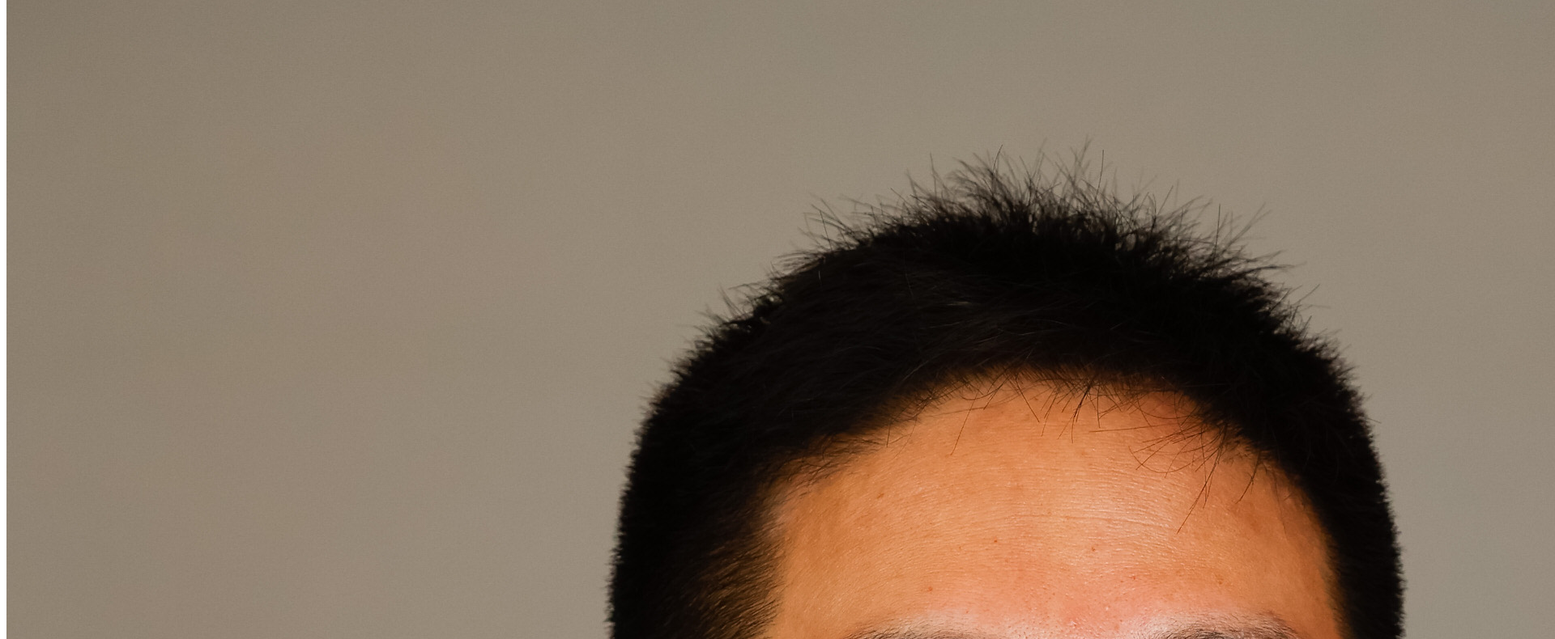
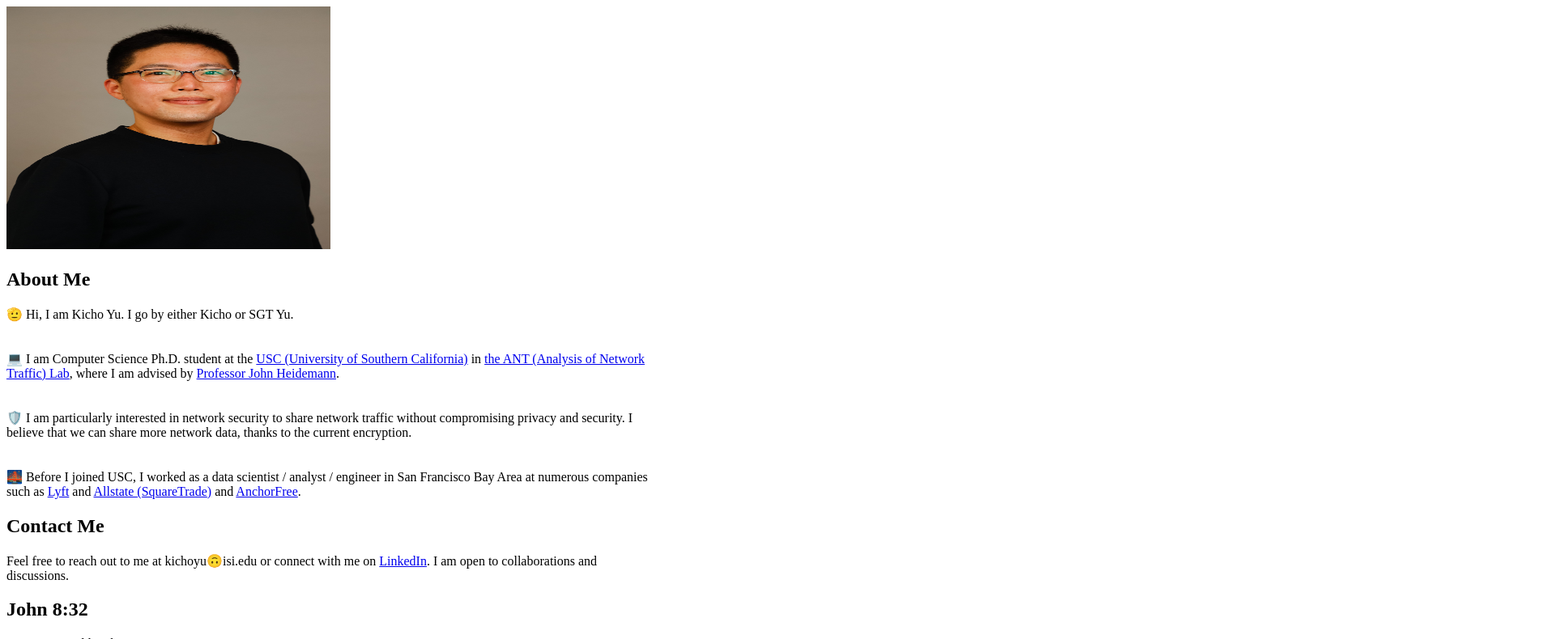
Before and after one commit to excelsky/excelsky.github.io, a plain HTML site: page index.html in a window 1280 px wide. Shown: the part 81-871 px from the top of the page at 81% size, 1920 px wide, since content can reach past the window. Drawn offline with Linux system fonts and the light colour scheme.

Commit message:
no style auto

```diff
--- a/index.html
+++ b/index.html
@@ -15,12 +15,10 @@
   <title>My Homepage</title>
 </head>
 <body>
+    <h1>Kicho Yu (유기초)</h1>
     <picture>
-        <source media="(min-width:650px)" srcset="032423_USCGSG_Headshots-140.jpg">
-        <source media="(min-width:465px)" srcset="032423_USCGSG_Headshots-140.jpg">
-        <img src="032423_USCGSG_Headshots-140.jpg" alt="Flowers" style="width:auto;">
+        <img src="032423_USCGSG_Headshots-140.jpg" width="400" height="300" alt="hotel_headshot">
       </picture>
-  <h1>Kicho Yu (유기초)</h1>
     <h2>About Me</h2>
   <p>
     <div class="a">🫡 Hi, I am Kicho Yu. I go by either Kicho or SGT Yu.</div> <br><br>
```
